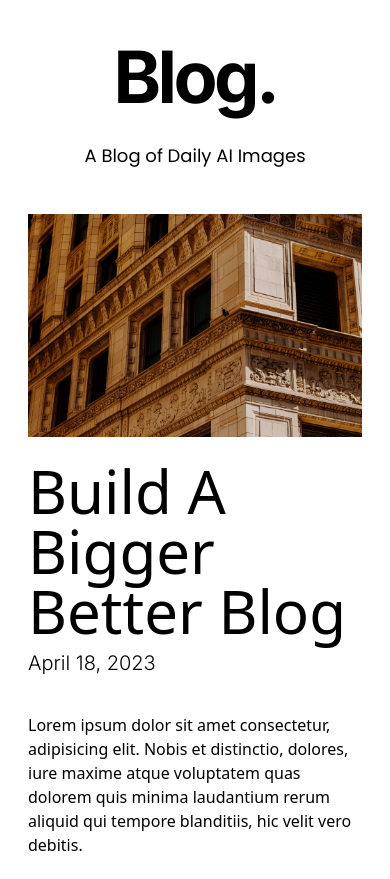
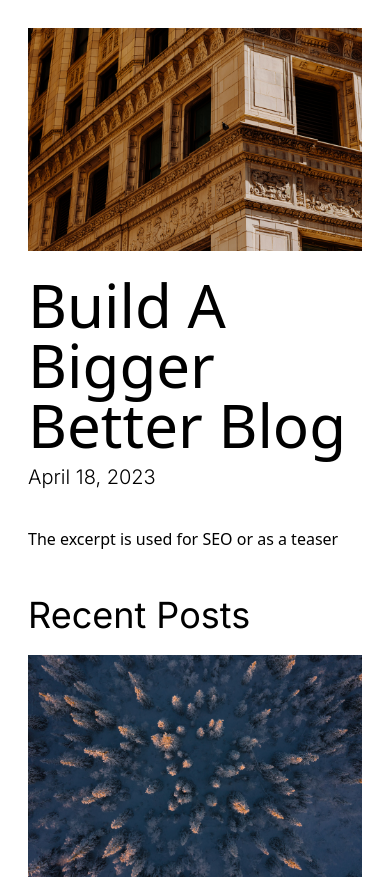
Before and after one commit to jasonhas/next-markdown-blog, a Next.js app: page / in a window 390 px wide. Shown: the top 879 px of the page. Built offline with nearby package versions, Linux system fonts and the light colour scheme.

Commit message:
updated for styles

```diff
--- a/app/components/Navbar.tsx
+++ b/app/components/Navbar.tsx
@@ -14,12 +14,13 @@ export const poppin = Poppins({
 const Navbar = () => {
     return (
         <nav className={clsx(inter.className)}>
-            <div className="container mx-auto max-w-7xl px-7">
-                <div className='flex flex-col md:flex-row items-center md:justify-between mt-8 md:mt-16 mb-4 md:mb-12'>
-                    <h1 className='text-7xl md:text-8xl font-bold tracking-tighter leading-tight md:pr-8'><Link href="/">Blog.</Link></h1>
-                    <h4 className={clsx(poppin.className, ' text-center md:text-left text-lg mt-5 md:pl-8')}>A Blog of Daily AI Images</h4>
+                <div className="container mx-auto max-w-7xl px-7 hidden lg:block">
+                    <div className='flex flex-col md:flex-row items-center md:justify-between mt-8 md:mt-16 mb-4 md:mb-12'>
+                        <h1 className='text-7xl md:text-8xl font-bold tracking-tighter leading-tight md:pr-8'><Link href="/">Blog.</Link></h1>
+                        <h4 className={clsx(poppin.className, ' text-center md:text-left text-lg mt-5 md:pl-8')}>A Blog of Daily AI Images</h4>
+                    </div>
                 </div>
-            </div>
+
         </nav>
     )
 }
--- a/app/components/Posts.tsx
+++ b/app/components/Posts.tsx
@@ -32,7 +32,7 @@ function Posts() {
             <p className={clsx('font-light text-xl py-2 md:py-4', inter.className)}>{first.date}</p>
           </div>
           <div>
-            Lorem ipsum dolor sit amet consectetur, adipisicing elit. Nobis et distinctio, dolores, iure maxime atque voluptatem quas dolorem quis minima laudantium rerum aliquid qui tempore blanditiis, hic velit vero debitis.
+           {first.excerpt}
           </div>
         </div>
       </section>
```
